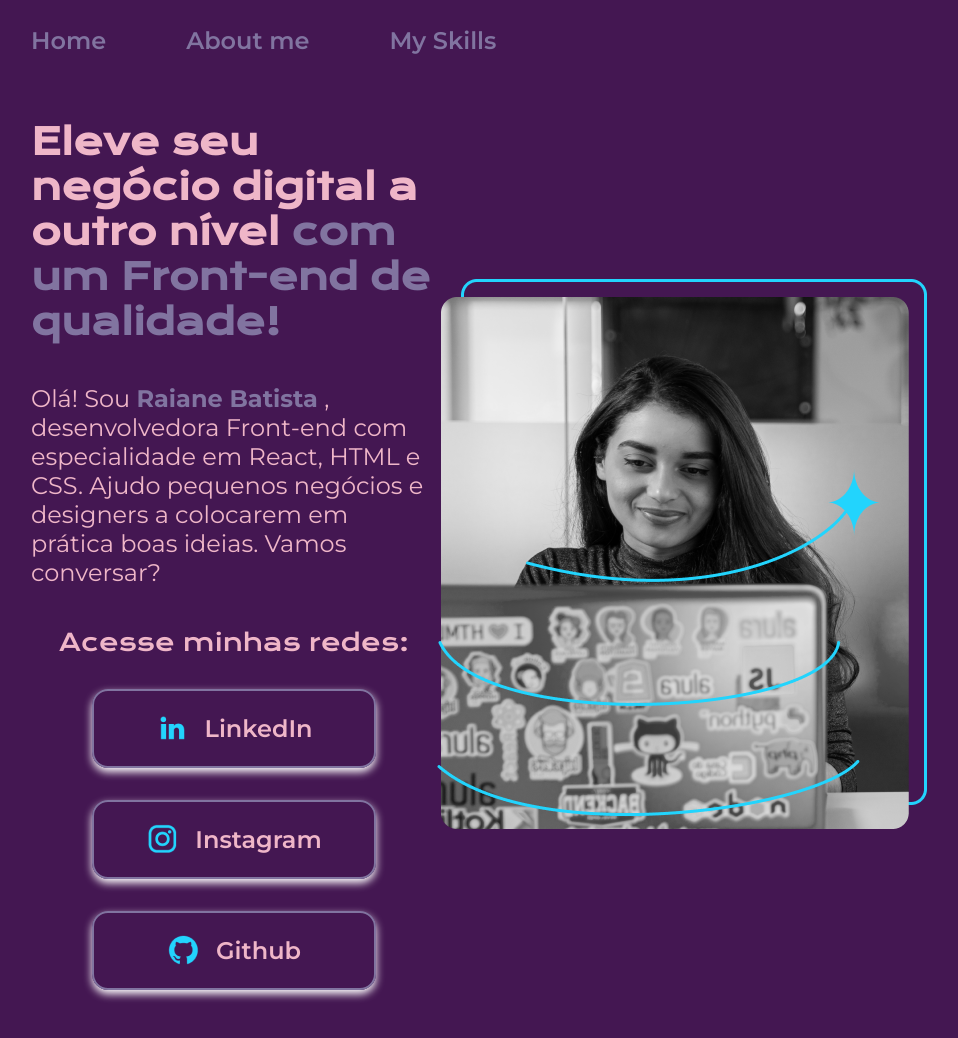
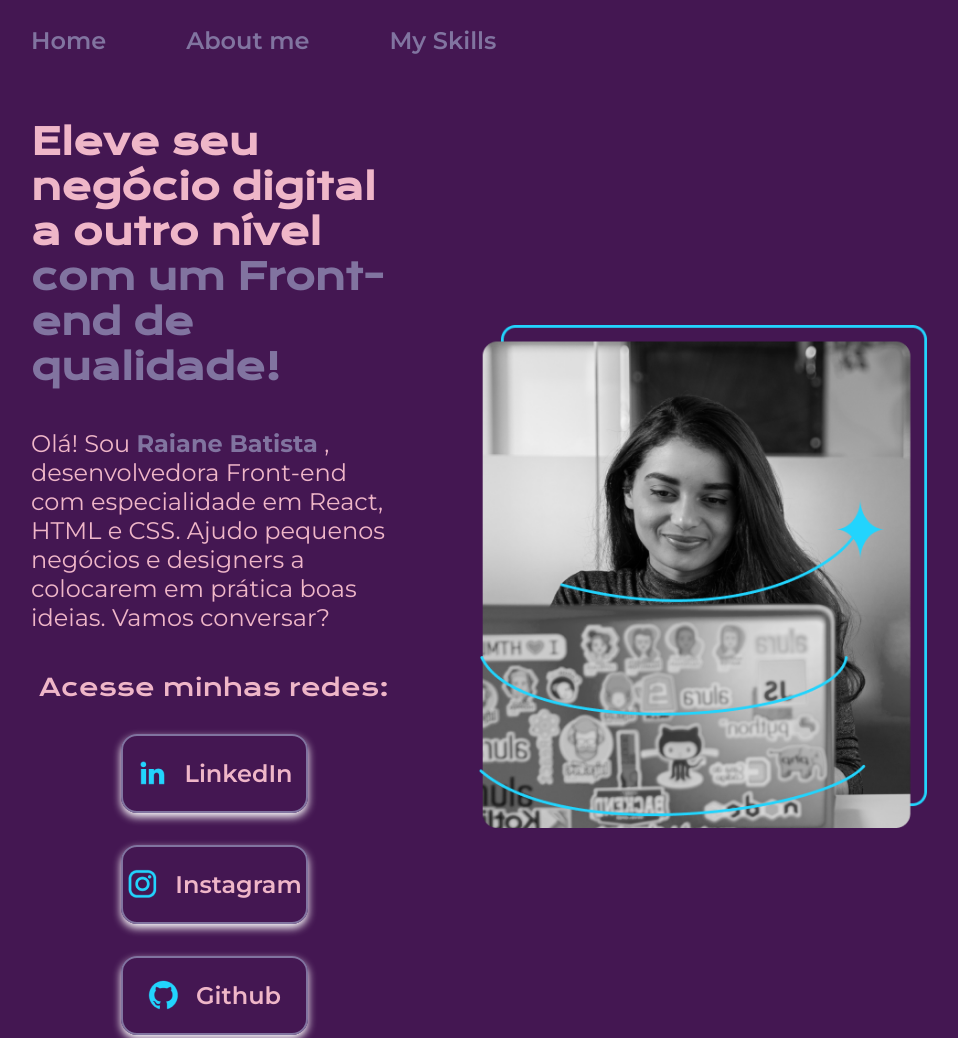
Before and after one commit to RaianeBatista/porftolio-alura, a plain HTML site: page index.html in a window 1280 px wide. Shown: the top 1038 px of the page, without its empty margins (161-1119 px from the left). Drawn offline with nearby package versions, Linux system fonts and the light colour scheme.

Commit message:
fix: add porcentagem e rem

```diff
--- a/index.html
+++ b/index.html
@@ -43,7 +43,7 @@
         <div class="presentation-links">
           <h2 class="presentation-links-subtitle">Acesse minhas redes:</h2>
           <a
-            class="presentation-links-link"
+            class="presentation-links-navigation"
             href="https://www.linkedin.com/in/raiane-batista-developer/"
             target="_blank"
             rel="noopener noreferrer"
@@ -53,7 +53,7 @@
             />LinkedIn</a
           >
           <a
-            class="presentation-links-link"
+            class="presentation-links-navigation"
             href="https://www.instagram.com/raianebtsilva/"
             target="_blank"
             rel="noopener noreferrer"
@@ -61,7 +61,7 @@
             Instagram</a
           >
           <a
-            class="presentation-links-link"
+            class="presentation-links-navigation"
             href="https://github.com/RaianeBatista"
             target="_blank"
             rel="noopener noreferrer"
@@ -72,10 +72,11 @@
       </section>
 
       <img
+        class="presentation-image"
         src="./assets/images/Imagem.png"
         alt="Foto da Raiane Batista programando"
       />
     </main>
-    <footer class="footer"> &copy; Desenvolvido por Raiane Batista 💜</footer>
+    <footer class="footer">&copy; Desenvolvido por Raiane Batista 💜</footer>
   </body>
 </html>
--- a/styles/style.css
+++ b/styles/style.css
@@ -15,10 +15,10 @@
   --color-hover: #272727; */
 
   --primary-color: #441752;
-  --secondary-color: #EFB6C8;
-  --tertiary-color: #8174A0;
+  --secondary-color: #efb6c8;
+  --tertiary-color: #8174a0;
   --quaternary-color: #fff;
-  --color-hover: #8174A0;
+  --color-hover: #8174a0;
 
   --primary-font: "Krona One", serif;
   --secondary-font: "Montserrat", serif;
@@ -53,6 +53,7 @@ body {
 
 .container {
   /* margin: 10% 15%; */
+  gap: 82px;
   padding: 5% 15%;
   display: flex;
   align-items: center;
@@ -60,7 +61,7 @@ body {
 }
 
 .presentation-content {
-  width: 615px;
+  width: 50%;
   display: flex;
   flex-direction: column;
   gap: 40px;
@@ -94,13 +95,13 @@ body {
   font-size: 1.5rem;
 }
 
-.presentation-links-link {
+.presentation-links-navigation {
   /* background-color: var(--tertiary-color); */
   display: flex;
   align-items: center;
   justify-content: center;
   gap: 16px;
-  width: 280px;
+  width: 50%;
   text-align: center;
   border-radius: 16px;
   font-size: 1.5rem;
@@ -114,7 +115,7 @@ body {
   transition: background-color 0.3s ease, transform 0.3s ease;
 }
 
-.presentation-links-link:hover {
+.presentation-links-navigation:hover {
   background-color: var(--color-hover);
   border: 2px solid var(--quaternary-color);
   transform: scale(1.05);
@@ -127,6 +128,10 @@ body {
 .presentation-content-text-name:hover {
   color: var(--quaternary-color);
   font-weight: bold;
+}
+
+.presentation-image {
+  width: 50%;
 }
 
 .footer {
```
Also changed, not shown: about.html (+1 -1 lines), myskill.html (+1 -1 lines).
